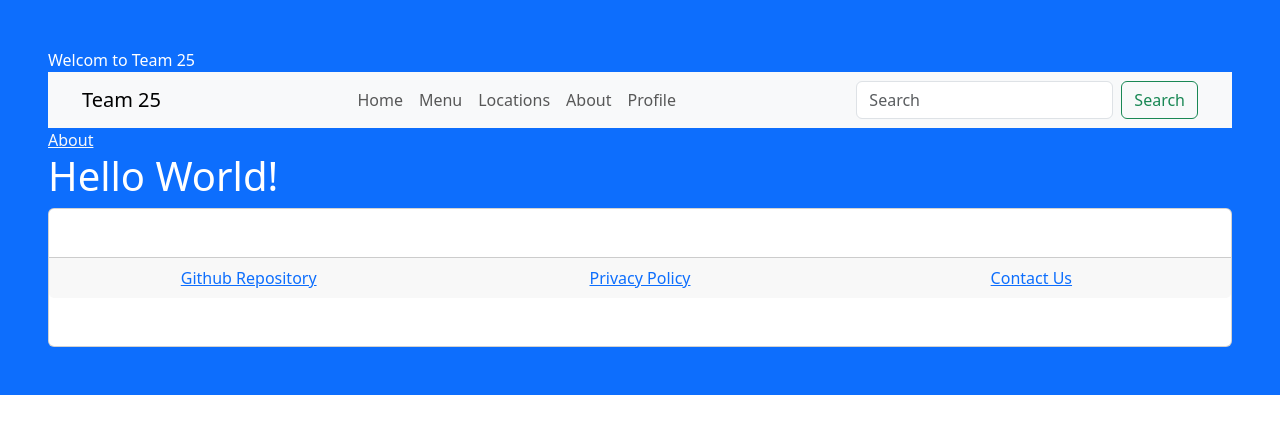
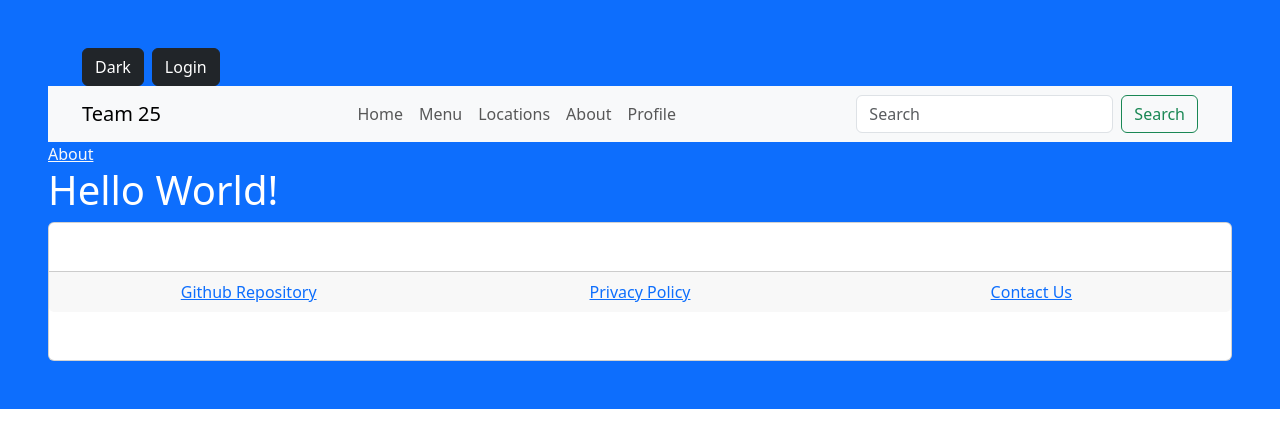
Before and after one commit to chingu-voyages/v50-tier3-team-25, a React (Vite) app in the folder front/: page / in a window 1280 px wide. Shown: the top 448 px of the page. Built offline with nearby package versions, Linux system fonts and the light colour scheme; the HTML template or start-up script is replaced by a standard one.

Commit message:
code: login button added

```diff
--- a/front/src/Header.jsx
+++ b/front/src/Header.jsx
@@ -1,10 +1,17 @@
 import React from "react";
+import { Container, Button } from "react-bootstrap";
+import NavBar from "./NavBar";
 
 const Header = () => {
+    return (
+        <Container>
+                <div className="ml-auto d-flex">
+                    <Button variant="dark" className="me-2">Dark</Button>
+                    <Button variant="dark">Login</Button>
+                </div>
 
-    return (
-        <div> Welcom to Team 25</div>
-    )
+        </Container>
+    );
 }
 
 export default Header;
```
